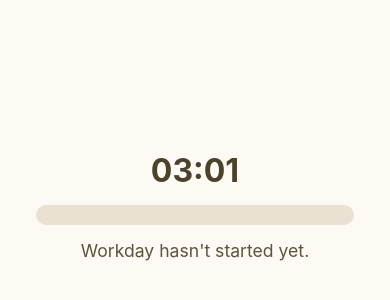
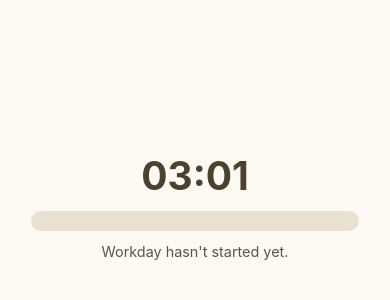
Before and after one commit to Laura-West/BasicProjects, a plain HTML site: page hours-tracker.html in a window 390 px wide. Shown: the part 216-516 px from the top of the page. Drawn offline with Linux system fonts and the light colour scheme.

Commit message:
Update hours-tracker.html

```diff
--- a/hours-tracker.html
+++ b/hours-tracker.html
@@ -1,13 +1,15 @@
 <!DOCTYPE html>
 <html lang="en">
-
 <head>
   <meta charset="utf-8" />
   <meta name="viewport" content="width=device-width, initial-scale=1" />
   <title>Work Hours Tracker Widget</title>
   <link rel="stylesheet" href="styles.css" />
   <style>
-    /* Universal Reset - This will fix the scrollbar */
+    /* Universal CSS Reset:
+      This is the most important part. It removes default browser spacing
+      and ensures padding doesn't break the layout.
+    */
     * {
       margin: 0;
       padding: 0;
@@ -29,11 +31,13 @@
     .widget {
       width: min(720px, 92vw);
       border-radius: 12px;
-      padding: 20px;
+      /* ADAPTIVE: Padding now scales with the width */
+      padding: clamp(10px, 4vw, 20px);
       display: flex;
       flex-direction: column;
       align-items: center;
-      gap: 15px;
+      /* ADAPTIVE: Gap between elements now scales */
+      gap: clamp(10px, 3vw, 15px);
       background-color: var(--primary-bg-color);
       transition: background-color 0.5s, border-color 0.5s;
     }
@@ -46,7 +50,8 @@
     }
 
     #progress-bar {
-      height: 20px;
+      /* ADAPTIVE: Bar height now scales */
+      height: clamp(15px, 3vh, 20px);
       width: 0%;
       background-color: var(--accent-color);
       border-radius: 50px;
@@ -54,17 +59,18 @@
     }
 
     #time-display {
-      font-size: clamp(2em, 8vw, 2.5em);
+      /* ADAPTIVE: Font size scales between a min and max */
+      font-size: clamp(2rem, 10vw, 2.5rem);
       font-weight: 700;
     }
 
     #remaining-text {
-      font-size: 1.1em;
+      /* ADAPTIVE: Font size scales between a min and max */
+      font-size: clamp(0.9rem, 2.5vw, 1.1rem);
       opacity: 0.9;
     }
   </style>
 </head>
-
 <body>
   <div class="widget">
     <div id="time-display">--:--</div>
@@ -91,37 +97,26 @@
       const currentHour = now.getHours();
       const currentMinute = now.getMinutes();
       const totalMinutesIntoDay = currentHour * 60 + currentMinute;
-
       const startMinutes = WORKDAY_START_HOUR * 60;
       const endMinutes = WORKDAY_END_HOUR * 60;
-
       let progressPercentage = 0;
       let remainingText = '';
-      let hoursRemaining, minutesRemaining;
 
       if (totalMinutesIntoDay < startMinutes) {
-        // Before the workday
         progressPercentage = 0;
         remainingText = 'Workday hasn\'t started yet.';
-
       } else if (totalMinutesIntoDay >= endMinutes) {
-        // After the workday
         progressPercentage = 100;
         remainingText = 'Workday is over! 🎉';
-
       } else {
-        // During the workday
         const elapsedMinutes = (currentHour - WORKDAY_START_HOUR) * 60 + currentMinute;
         const remainingMinutes = WORKDAY_LENGTH_MINUTES - elapsedMinutes;
-
-        hoursRemaining = Math.floor(remainingMinutes / 60);
-        minutesRemaining = remainingMinutes % 60;
-
+        const hoursRemaining = Math.floor(remainingMinutes / 60);
+        const minutesRemaining = remainingMinutes % 60;
         progressPercentage = (elapsedMinutes / WORKDAY_LENGTH_MINUTES) * 100;
         remainingText = `${hoursRemaining}h ${minutesRemaining}m remaining`;
       }
 
-      // Update the DOM
       timeDisplayEl.textContent = `${currentHour.toString().padStart(2, '0')}:${currentMinute.toString().padStart(2, '0')}`;
       progressBarEl.style.width = `${progressPercentage}%`;
       remainingTextEl.textContent = remainingText;
@@ -129,33 +124,23 @@
 
     function initializeWidget() {
       if (typeof widgetConfig !== 'undefined') {
-        if (widgetConfig.theme) {
-          document.body.className = widgetConfig.theme;
-        }
-        if (widgetConfig.alignment) {
-          document.querySelector('.widget').style.textAlign = widgetConfig.alignment;
-        }
+        document.body.className = widgetConfig.theme || 'soft-evergreen-theme';
+        document.querySelector('.widget').style.textAlign = widgetConfig.alignment || 'center';
       } else {
         document.body.className = 'soft-evergreen-theme';
         document.querySelector('.widget').style.textAlign = 'center';
       }
-      // Update every minute
       updateProgressBar();
       setInterval(updateProgressBar, MILLISECONDS_IN_MINUTE);
     }
 
-    // Handle config.js loading errors
     window.addEventListener('error', function(e) {
       if (e.target && e.target.src && e.target.src.includes('config.js')) {
         console.warn('Config file not found, using defaults');
-        window.widgetConfig = {
-          theme: 'soft-evergreen-theme',
-          alignment: 'center'
-        };
+        window.widgetConfig = { theme: 'soft-evergreen-theme', alignment: 'center' };
         initializeWidget();
       }
     }, true);
-
 
     document.addEventListener('DOMContentLoaded', () => {
         setTimeout(initializeWidget, 100);
```
